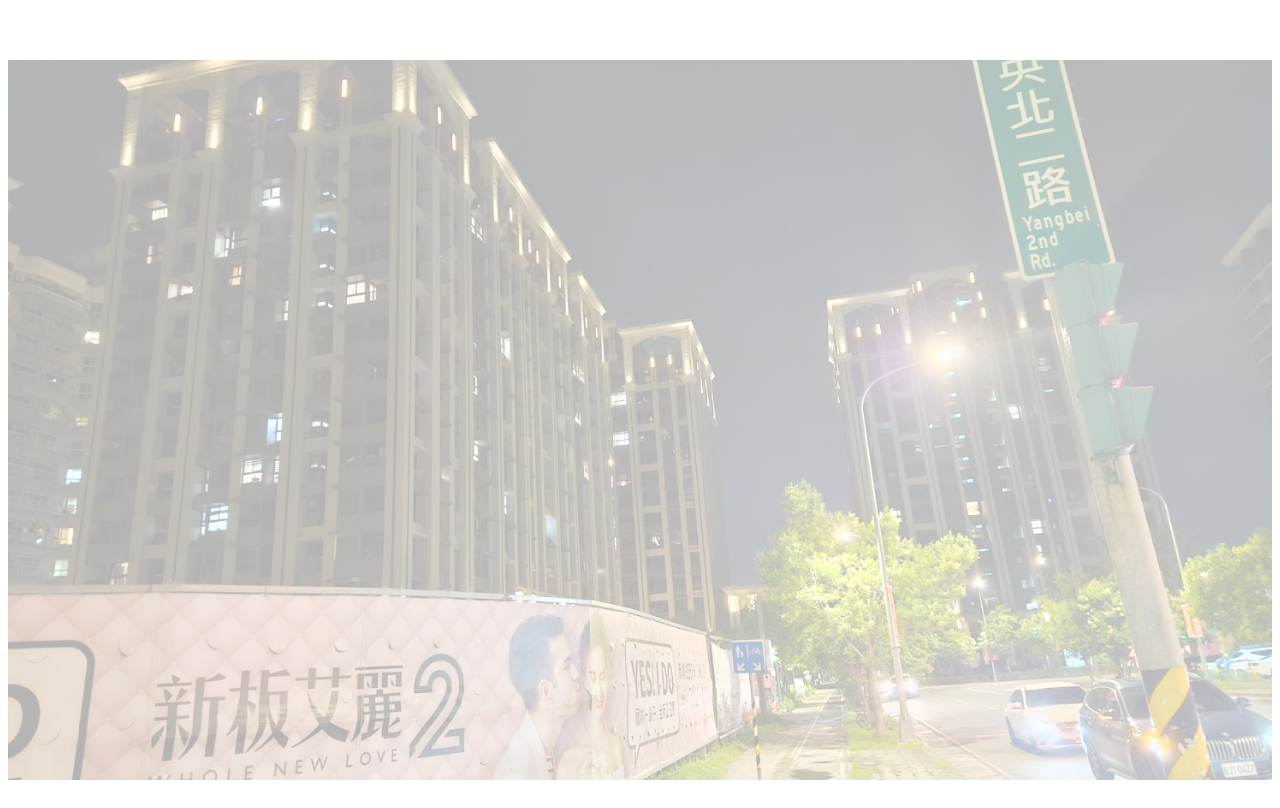
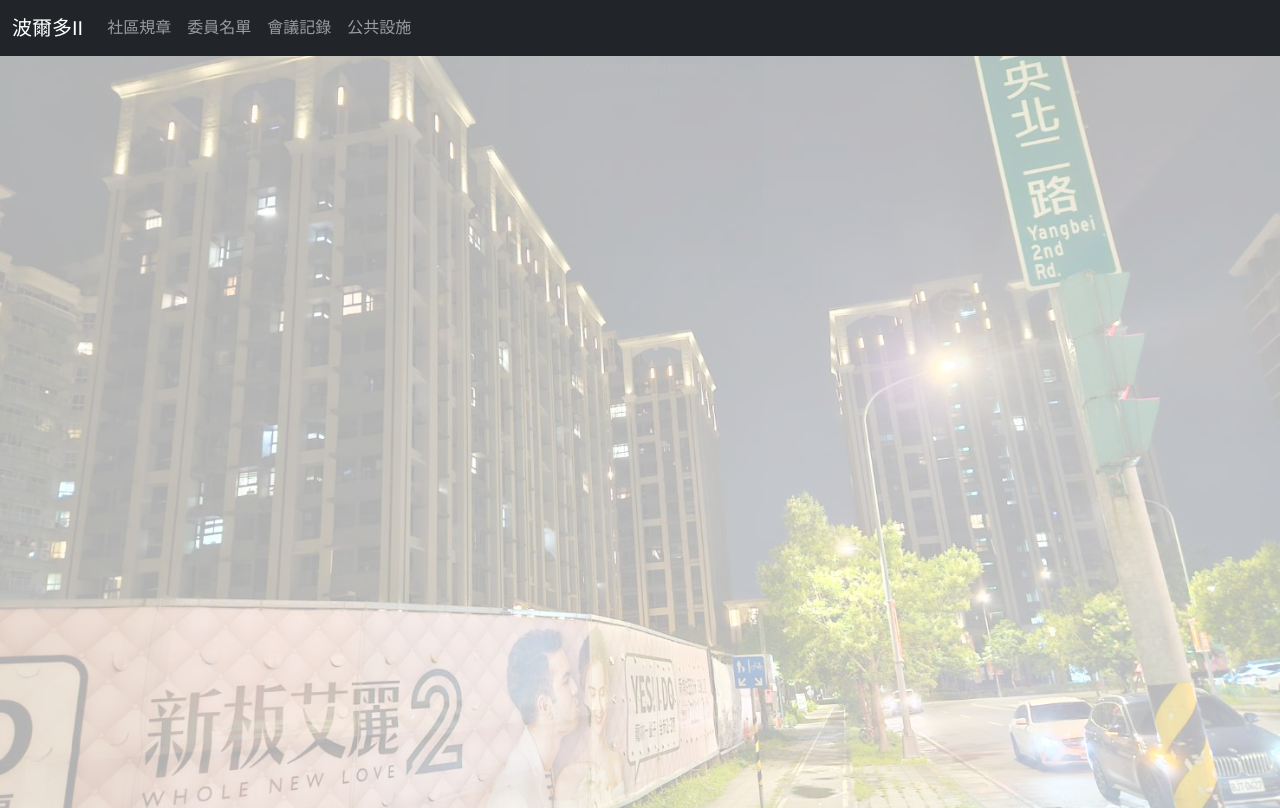
Before and after one commit to joechiboo/bordeaux-ii, a Vue app: page / in a window 1280 px wide. Built offline with nearby package versions, Linux system fonts and the light colour scheme.

Commit message:
navbar boostrap

```diff
--- a/index.html
+++ b/index.html
@@ -4,6 +4,12 @@
   <meta charset="UTF-8">
   <meta name="viewport" content="width=device-width, initial-scale=1.0">
   <title>波爾多二期 - 模範社區</title>
+  <style>
+    html, body {
+      margin: 0;
+      padding: 0;
+  }
+  </style>
 </head>
 <body>
   <div id="app"></div>
--- a/package.json
+++ b/package.json
@@ -11,6 +11,7 @@
     "serve": "vite preview"
   },
   "dependencies": {
+    "bootstrap": "^5.3.3",
     "core-js": "^3.8.3",
     "vue": "^3.2.13"
   },
--- a/src/App.vue
+++ b/src/App.vue
@@ -19,7 +19,5 @@
 		-webkit-font-smoothing: antialiased;
 		-moz-osx-font-smoothing: grayscale;
 		text-align: center;
-		color: #2c3e50;
-		margin-top: 60px;
 	}
 </style>
--- a/src/components/HomePage.vue
+++ b/src/components/HomePage.vue
@@ -1,16 +1,27 @@
 <template>
+	<Navbar />
 	<div class="background-image" :style="backgroundStyle">
 		<!-- 你可以在这个 div 内部放置其他内容 -->
+		<WelcomeBanner />
+		<QuickLinks />
 	</div>
 </template>
 
 <script>
+	import Navbar from './Navbar.vue';
+	import WelcomeBanner from './WelcomeBanner.vue';
+	import QuickLinks from './QuickLinks.vue';
 	export default {
 		data() {
 			return {
 				backgroundImage: '', // 存儲背景圖片的 URL
 				backgroundStyle: {}, // 用于存储背景样式
 			};
+		},
+		components: {
+			Navbar,
+			WelcomeBanner,
+			QuickLinks,
 		},
 		mounted() {
 			this.updateBackgroundImage();
@@ -39,8 +50,9 @@
 
 <style scoped>
 	.background-image {
-		height: 90vh;
-		width: 100%;
+		height: 94vh; /* 视窗的100%高度 */
+		width: 100vw; /* 视窗的100%宽度 */
+		margin: 0; /* 移除默认边距 */
 	}
 
 	.container {
--- /dev/null
+++ b/src/components/Navbar.vue
@@ -0,0 +1,51 @@
+<template>
+	<nav class="navbar navbar-expand-lg navbar-dark bg-dark">
+		<div class="container-fluid">
+			<router-link class="navbar-brand" to="/">波爾多II</router-link>
+			<button
+				class="navbar-toggler"
+				type="button"
+				data-bs-toggle="collapse"
+				data-bs-target="#navbarNav"
+				aria-controls="navbarNav"
+				aria-expanded="false"
+				aria-label="Toggle navigation"
+			>
+				<span class="navbar-toggler-icon"></span>
+			</button>
+			<div class="collapse navbar-collapse" id="navbarNav">
+				<ul class="navbar-nav">
+					<li class="nav-item">
+						<router-link class="nav-link" to="/rules">社區規章</router-link>
+					</li>
+					<li class="nav-item">
+						<router-link class="nav-link" to="/members">委員名單</router-link>
+					</li>
+					<li class="nav-item">
+						<router-link class="nav-link" to="/records">會議記錄</router-link>
+					</li>
+					<li class="nav-item">
+						<router-link class="nav-link" to="/facilities">公共設施</router-link>
+					</li>
+				</ul>
+			</div>
+		</div>
+	</nav>
+</template>
+
+<script>
+	export default {
+		name: 'Navbar',
+	};
+</script>
+
+<style scoped>
+	.navbar {
+	}
+
+	@media (max-width: 768px) {
+		nav ul {
+			flex-direction: column;
+		}
+	}
+</style>
--- /dev/null
+++ b/src/components/QuickLinks.vue
@@ -0,0 +1,9 @@
+<template>
+	<div>QuickLinks</div>
+</template>
+
+<script>
+	export default {
+		name: 'QuickLinks',
+	};
+</script>
--- /dev/null
+++ b/src/components/WelcomeBanner.vue
@@ -0,0 +1,9 @@
+<template>
+	<div>WelcomeBanner</div>
+</template>
+
+<script>
+	export default {
+		name: 'WelcomeBanner',
+	};
+</script>
--- a/src/main.js
+++ b/src/main.js
@@ -1,4 +1,6 @@
 import { createApp } from 'vue';
+import 'bootstrap/dist/css/bootstrap.min.css';
+import 'bootstrap/dist/js/bootstrap.bundle.min.js';
 import App from './App.vue';
 import store from './store';
 import router from './router';
```
Also changed, not shown: 1 other file (tests, documents, lock files or other folders).
